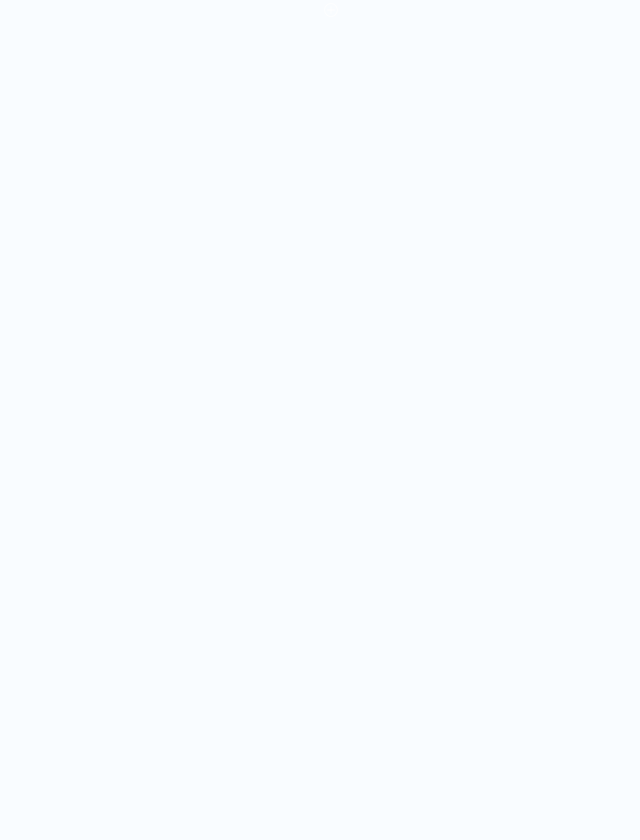
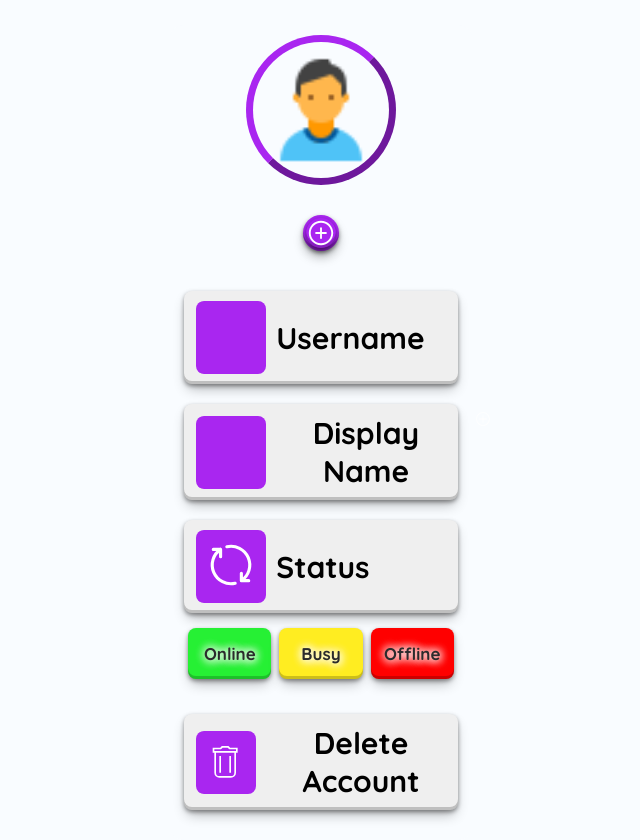
Before and after one commit to Artem-Brui/CodeSquareChat, a React (Vite) app in the folder frontend/: page /user-profile-page in a window 1280 px wide. Before the commit this address had no page. Shown: the whole page, without its empty margins (309-949 px from the left). Before the commit the page ends 800 px from the top, so only its background shows below. Built offline with nearby package versions, Linux system fonts and the light colour scheme; a web font is replaced by a local one.

Commit message:
userprofile page

```diff
--- a/frontend/mobile-pages/user-profile.html
+++ b/frontend/mobile-pages/user-profile.html
@@ -9,7 +9,7 @@
   <body>
     <div class="container">
       <div class="user-profile-menu">
-        <div class="user-profile-img">
+        <div class="user-profile-img" >
           <div class="user-image">
             <img
               src="../src/assets/images/icons8-user-48.png"
@@ -35,7 +35,7 @@
             </div>
           </div>
         </div>
-        <div class="user-profile-settings">
+        <div class="user-profile-settings" >
           <div class="user-profile-field">
             <div class="user-settings-field">
               <button>
--- a/frontend/src/App.tsx
+++ b/frontend/src/App.tsx
@@ -1,14 +1,15 @@
-import { BrowserRouter as Router, Route, Routes } from 'react-router-dom';
-import FAQPage from './components/log-in/FAQ/FAQPage';
-import TermsAndConditions from './components/log-in/TermsAndConditions/TermsAndConditions';
-import WelcomePage from './components/log-in/WelcomePage';
-import BurgerMenu from './components/layout/BurgerMenu/BurgerMenu';
-import Header from './components/layout/Header/Header';
-import ChatCategories from './components/chat/ChatCategories/ChatCategories';
-import AddRoom from './components/pages/AddRoom/AddRoom';
-import ChatTextBox from './components/chat/ChatTextBox/ChatTextBox';
-
-import UserRegistrationFormPage from './components/users/registration/UserRegistrationPage';
+import { BrowserRouter as Router, Route, Routes } from "react-router-dom";
+import FAQPage from "./components/log-in/FAQ/FAQPage";
+import TermsAndConditions from "./components/log-in/TermsAndConditions/TermsAndConditions";
+import WelcomePage from "./components/log-in/WelcomePage";
+import BurgerMenu from "./components/layout/BurgerMenu/BurgerMenu";
+import Header from "./components/layout/Header/Header";
+import ChatCategories from "./components/chat/ChatCategories/ChatCategories";
+import AddRoom from "./components/pages/AddRoom/AddRoom";
+import ChatTextBox from "./components/chat/ChatTextBox/ChatTextBox";
+import UserRegistrationFormPage from "./components/users/registration/UserRegistrationPage";
+import "@/assets/main.css";
+import UserProfilePage from "./components/users/Profile/UserProfilePage";
 
 function App() {
   return (
@@ -16,15 +17,17 @@ function App() {
       <Routes>
         <Route path="/" element={<WelcomePage />} />
         <Route path="/faq" element={<FAQPage />} />
-                <Route
-                    path="/terms-and-conditions"
-                    element={<TermsAndConditions />}
-                />
+        <Route path="/terms-and-conditions" element={<TermsAndConditions />} />
         <Route path="/burger-menu" element={<BurgerMenu />} />
         <Route path="/header" element={<Header />} />
         <Route path="/chat-categories" element={<ChatCategories />} />
         <Route path="/add-room" element={<AddRoom />} />
         <Route path="/chat-text-box" element={<ChatTextBox />} />
+        <Route
+          path="/user-registration-form-page"
+          element={<UserRegistrationFormPage />}
+        />
+        <Route path="/user-profile-page" element={<UserProfilePage />} />
       </Routes>
     </Router>
   );
--- /dev/null
+++ b/frontend/src/components/users/Profile/UserProfileImage/UserProfileImage.tsx
@@ -0,0 +1,32 @@
+import "@/assets/main.css";
+
+export default function UserProfileImage() {
+  return (
+    <div className="user-profile-img">
+      <div className="user-image">
+        <img
+          src="../src/assets/images/icons8-user-48.png"
+          alt="Profile Image"
+        />
+      </div>
+      <div className="add-image-button">
+        <div className="plus-icon">
+          <button>
+            <svg
+              xmlns="http://www.w3.org/2000/svg"
+              width="3rem"
+              height="3rem"
+              viewBox="0 0 32 32"
+            >
+              <rect width="32" height="32" fill="none" />
+              <path
+                fill="#fff"
+                d="M16 3C8.832 3 3 8.832 3 16s5.832 13 13 13s13-5.832 13-13S23.168 3 16 3m0 2c6.087 0 11 4.913 11 11s-4.913 11-11 11S5 22.087 5 16S9.913 5 16 5m-1 5v5h-5v2h5v5h2v-5h5v-2h-5v-5z"
+              />
+            </svg>
+          </button>
+        </div>
+      </div>
+    </div>
+  );
+}
--- /dev/null
+++ b/frontend/src/components/users/Profile/UserProfileMenu/UserProfileMenu.tsx
@@ -0,0 +1,224 @@
+import "@/assets/main.css";
+
+export default function UserProfileRegistration() {
+  return (
+    <div className="user-profile-settings">
+      <div className="user-profile-field">
+        <div className="user-settings-field">
+          <button>
+            <div className="svg-icon">
+              <svg
+                xmlns="http://www.w3.org/2000/svg"
+                width="5rem"
+                height="5rem"
+                viewBox="0 0 24 24"
+              >
+                <rect width="24" height="24" fill="none" />
+                <g
+                  fill="none"
+                  stroke="#fff"
+                  stroke-linecap="round"
+                  stroke-linejoin="round"
+                  stroke-width="2"
+                >
+                  <path
+                    stroke-dasharray="20"
+                    stroke-dashoffset="20"
+                    d="M3 21h18"
+                  >
+                    <animate
+                      fill="freeze"
+                      attributeName="stroke-dashoffset"
+                      dur="0.2s"
+                      values="20;0"
+                    />
+                  </path>
+                  <path
+                    stroke-dasharray="48"
+                    stroke-dashoffset="48"
+                    d="M7 17v-4l10 -10l4 4l-10 10h-4"
+                  >
+                    <animate
+                      fill="freeze"
+                      attributeName="stroke-dashoffset"
+                      begin="0.2s"
+                      dur="0.6s"
+                      values="48;0"
+                    />
+                  </path>
+                  <path
+                    stroke-dasharray="8"
+                    stroke-dashoffset="8"
+                    d="M14 6l4 4"
+                  >
+                    <animate
+                      fill="freeze"
+                      attributeName="stroke-dashoffset"
+                      begin="0.8s"
+                      dur="0.2s"
+                      values="8;0"
+                    />
+                  </path>
+                </g>
+                <path fill="#fff" fill-opacity="0" d="M14 6l4 4L21 7L17 3Z">
+                  <animate
+                    fill="freeze"
+                    attributeName="fill-opacity"
+                    begin="1.1s"
+                    dur="0.5s"
+                    values="0;1"
+                  />
+                </path>
+              </svg>
+            </div>
+            <div className="user-profile-settings-title">
+              <h2>Username</h2>
+            </div>
+          </button>
+        </div>
+      </div>
+      <div className="user-profile-field">
+        <div className="user-settings-field">
+          <button>
+            <div className="svg-icon">
+              <svg
+                xmlns="http://www.w3.org/2000/svg"
+                width="5rem"
+                height="5rem"
+                viewBox="0 0 24 24"
+              >
+                <rect width="24" height="24" fill="none" />
+                <g
+                  fill="none"
+                  stroke="#fff"
+                  stroke-linecap="round"
+                  stroke-linejoin="round"
+                  stroke-width="2"
+                >
+                  <path
+                    stroke-dasharray="20"
+                    stroke-dashoffset="20"
+                    d="M3 21h18"
+                  >
+                    <animate
+                      fill="freeze"
+                      attributeName="stroke-dashoffset"
+                      dur="0.2s"
+                      values="20;0"
+                    />
+                  </path>
+                  <path
+                    stroke-dasharray="48"
+                    stroke-dashoffset="48"
+                    d="M7 17v-4l10 -10l4 4l-10 10h-4"
+                  >
+                    <animate
+                      fill="freeze"
+                      attributeName="stroke-dashoffset"
+                      begin="0.2s"
+                      dur="0.6s"
+                      values="48;0"
+                    />
+                  </path>
+                  <path
+                    stroke-dasharray="8"
+                    stroke-dashoffset="8"
+                    d="M14 6l4 4"
+                  >
+                    <animate
+                      fill="freeze"
+                      attributeName="stroke-dashoffset"
+                      begin="0.8s"
+                      dur="0.2s"
+                      values="8;0"
+                    />
+                  </path>
+                </g>
+                <path fill="#fff" fill-opacity="0" d="M14 6l4 4L21 7L17 3Z">
+                  <animate
+                    fill="freeze"
+                    attributeName="fill-opacity"
+                    begin="1.1s"
+                    dur="0.5s"
+                    values="0;1"
+                  />
+                </path>
+              </svg>
+            </div>
+            <div className="user-profile-settings-title">
+              <h2>Display Name</h2>
+            </div>
+          </button>
+        </div>
+      </div>
+      <div className="user-profile-field">
+        <div className="user-settings-field">
+          <button id="user-status-menu">
+            <div className="svg-icon">
+              <svg
+                xmlns="http://www.w3.org/2000/svg"
+                width="5rem"
+                height="5rem"
+                viewBox="0 0 24 24"
+              >
+                <rect width="24" height="24" fill="none" />
+                <path
+                  fill="none"
+                  stroke="#fff"
+                  stroke-linecap="round"
+                  stroke-linejoin="round"
+                  stroke-width="1.5"
+                  d="M16.977 19.5A9 9 0 0 0 10 3.223M16.977 19.5V16m0 3.5H20.5M7 4.516a9 9 0 0 0 7 16.261M7 4.516V8m0-3.484H3.5"
+                  color="#fff"
+                />
+              </svg>
+            </div>
+            <div className="user-profile-settings-title">
+              <h2>Status</h2>
+            </div>
+          </button>
+          <div className="dropdown-menu">
+            <div className="dropdown-item">
+              <button className="status-indicator online">
+                <span>Online</span>
+              </button>
+            </div>
+            <div className="dropdown-item">
+              <button className="status-indicator busy">
+                <span>Busy</span>
+              </button>
+            </div>
+            <div className="dropdown-item">
+              <button className="status-indicator offline">
+                <span>Offline</span>
+              </button>
+            </div>
+          </div>
+        </div>
+      </div>
+      <div className="user-profile-field">
+        <div className="user-settings-field">
+          <button>
+            <div className="svg-icon">
+              <svg
+                xmlns="http://www.w3.org/2000/svg"
+                width="4rem"
+                height="4rem"
+                viewBox="0 0 24 24"
+              >
+                <rect width="24" height="24" fill="none" />
+                <path
+                  fill="#fff"
+                  d="M18 19a3 3 0 0 1-3 3H8a3 3 0 0 1-3-3V7H4V4h4.5l1-1h4l1 1H19v3h-1zM6 7v12a2 2 0 0 0 2 2h7a2 2 0 0 0 2-2V7zm12-1V5h-4l-1-1h-3L9 5H5v1zM8 9h1v10H8zm6 0h1v10h-1z"
+                />
+              </svg>
+            </div>
+            <div className="user-profile-settings-title">
+              <h2>Delete Account</h2>
+            </div>
+          </button>
+        </div>
+      </div>
+    </div>
+  );
+}
--- /dev/null
+++ b/frontend/src/components/users/Profile/UserProfilePage.tsx
@@ -0,0 +1,14 @@
+import "@/assets/main.css";
+import UserProfileImage from "./UserProfileImage/UserProfileImage";
+import UserProfileRegistration from "./UserProfileMenu/UserProfileMenu";
+
+export default function UserProfilePage() {
+  return (
+    <div className="container">
+      <div className="user-profile-menu">
+        <UserProfileImage />
+        <UserProfileRegistration />
+      </div>
+    </div>
+  );
+}
```
Also changed, not shown: 1 other file (tests, documents, lock files or other folders). Lines whose indentation alone changed are shown as unchanged.
